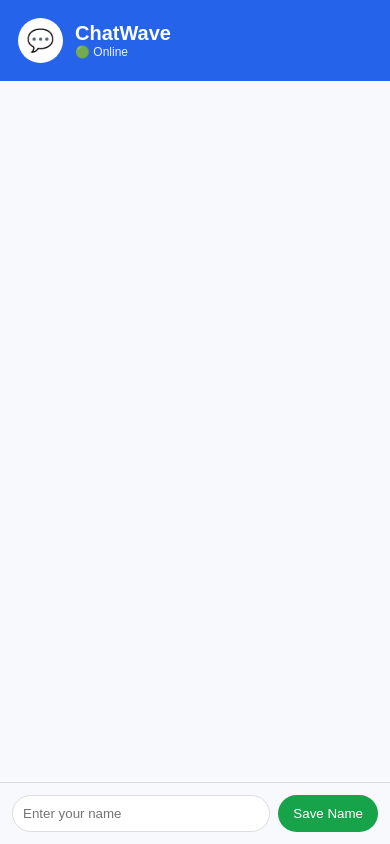
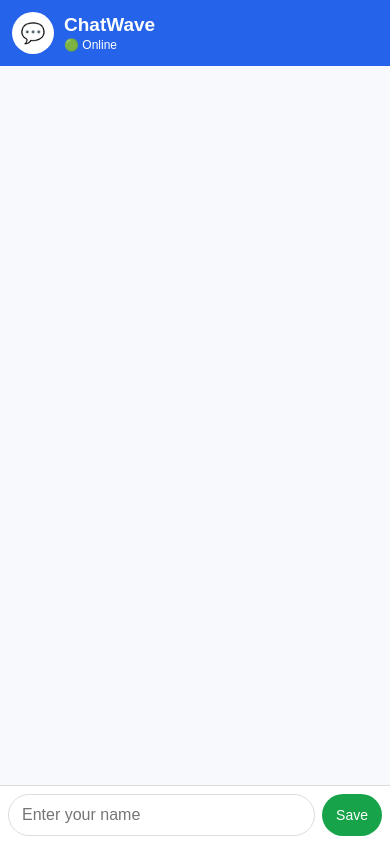
Before and after one commit to sandhyasanap1989-collab/chatwave, a Flask app: page / in a window 390 px wide. Run offline with Flask 3, Linux system fonts and the light colour scheme.

Commit message:
Make Chatwave mobile friendly

```diff
--- a/templates/index.html
+++ b/templates/index.html
@@ -1,6 +1,7 @@
 <!DOCTYPE html>
 <html>
 <head>
+    <meta name="viewport" content="width=device-width, initial-scale=1.0">
     <title>ChatWave</title>
 
     <style>
@@ -8,20 +9,21 @@
             box-sizing: border-box;
         }
 
-        body {
+        html, body {
             margin: 0;
+            padding: 0;
+            width: 100%;
+            height: 100%;
             font-family: Arial, sans-serif;
             background: #e9eef5;
         }
 
         .chat-container {
-            width: 450px;
-            height: 90vh;
-            margin: 5vh auto;
+            width: 100%;
+            max-width: 500px;
+            height: 100vh;
+            margin: 0 auto;
             background: white;
-            border-radius: 18px;
-            overflow: hidden;
-            box-shadow: 0 8px 30px rgba(0,0,0,0.15);
             display: flex;
             flex-direction: column;
         }
@@ -29,55 +31,58 @@
         .header {
             background: #2563eb;
             color: white;
-            padding: 18px;
+            padding: 14px;
             display: flex;
             align-items: center;
-            gap: 12px;
+            gap: 10px;
         }
 
         .avatar {
-            width: 45px;
-            height: 45px;
+            width: 42px;
+            height: 42px;
+            min-width: 42px;
             border-radius: 50%;
             background: white;
             color: #2563eb;
             display: flex;
             align-items: center;
             justify-content: center;
-            font-size: 22px;
+            font-size: 20px;
         }
 
         .header h2 {
             margin: 0;
-            font-size: 20px;
+            font-size: 19px;
         }
 
         .online {
             font-size: 12px;
-            opacity: 0.9;
+            margin-top: 2px;
         }
 
         .messages {
             flex: 1;
-            padding: 15px;
+            padding: 12px;
             overflow-y: auto;
             background: #f7f9fc;
         }
 
         .message {
-            max-width: 75%;
+            width: fit-content;
+            max-width: 80%;
             background: white;
-            padding: 10px 14px;
-            margin: 10px 0;
-            border-radius: 14px;
+            padding: 9px 12px;
+            margin: 8px 0;
+            border-radius: 13px;
             box-shadow: 0 2px 5px rgba(0,0,0,0.08);
+            word-wrap: break-word;
         }
 
         .name {
             font-size: 12px;
             font-weight: bold;
             color: #2563eb;
-            margin-bottom: 4px;
+            margin-bottom: 3px;
         }
 
         .text {
@@ -85,67 +90,74 @@
             color: #222;
         }
 
-        .name-area {
-            padding: 12px;
-            background: #f7f9fc;
+        .name-area,
+        .input-area {
+            padding: 10px;
             border-top: 1px solid #ddd;
             display: flex;
-            gap: 8px;
-        }
-
-        .name-area input {
-            flex: 1;
-            padding: 10px;
-            border: 1px solid #ddd;
-            border-radius: 20px;
-            outline: none;
-        }
-
-        .name-area button {
-            border: none;
-            background: #16a34a;
-            color: white;
-            padding: 0 15px;
-            border-radius: 20px;
-            cursor: pointer;
-        }
-
-        .input-area {
-            padding: 12px;
-            border-top: 1px solid #ddd;
-            display: flex;
-            gap: 8px;
+            gap: 7px;
             background: white;
         }
 
+        .name-area input,
         .input-area input {
+            min-width: 0;
             flex: 1;
-            padding: 12px;
+            padding: 11px 13px;
             border: 1px solid #ddd;
-            border-radius: 25px;
+            border-radius: 22px;
             outline: none;
+            font-size: 15px;
         }
 
+        .name-area button,
         .input-area button {
             border: none;
             background: #2563eb;
             color: white;
-            padding: 0 18px;
-            border-radius: 25px;
+            padding: 0 16px;
+            border-radius: 22px;
             cursor: pointer;
-            font-size: 15px;
+            font-size: 14px;
+            white-space: nowrap;
         }
 
-        .input-area button:hover {
-            background: #1d4ed8;
+        .name-area button {
+            background: #16a34a;
         }
 
         @media (max-width: 500px) {
+
             .chat-container {
-                width: 100%;
-                height: 100vh;
-                margin: 0;
-                border-radius: 0;
+                max-width: none;
+                height: 100dvh;
+            }
+
+            .header {
+                padding: 12px;
+            }
+
+            .messages {
+                padding: 10px;
+            }
+
+            .message {
+                max-width: 85%;
+            }
+
+            .input-area,
+            .name-area {
+                padding: 8px;
+            }
+
+            .input-area input,
+            .name-area input {
+                font-size: 16px;
+            }
+
+            .input-area button,
+            .name-area button {
+                padding: 0 14px;
             }
         }
     </style>
@@ -175,7 +187,6 @@
 
     </div>
 
-
     {% if not session.get("name") %}
 
     <form class="name-area" action="/set-name" method="POST">
@@ -185,9 +196,10 @@
             name="name"
             placeholder="Enter your name"
             required
+            autocomplete="off"
         >
 
-        <button type="submit">Save Name</button>
+        <button type="submit">Save</button>
 
     </form>
 
```
